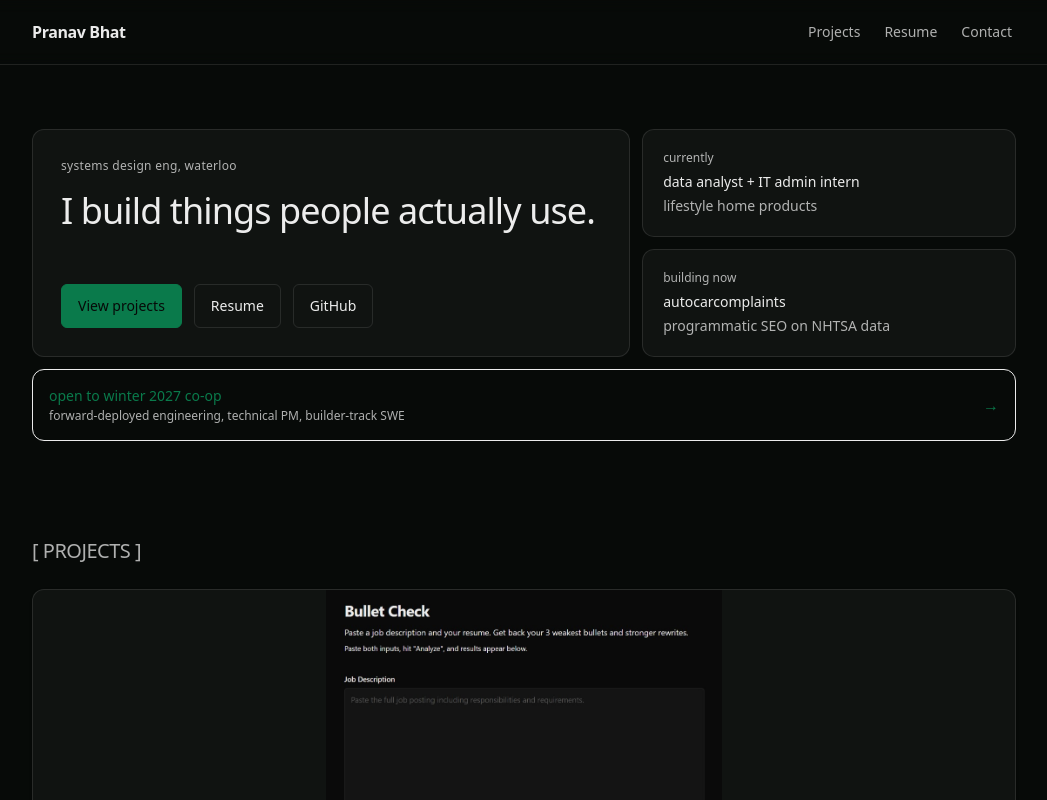
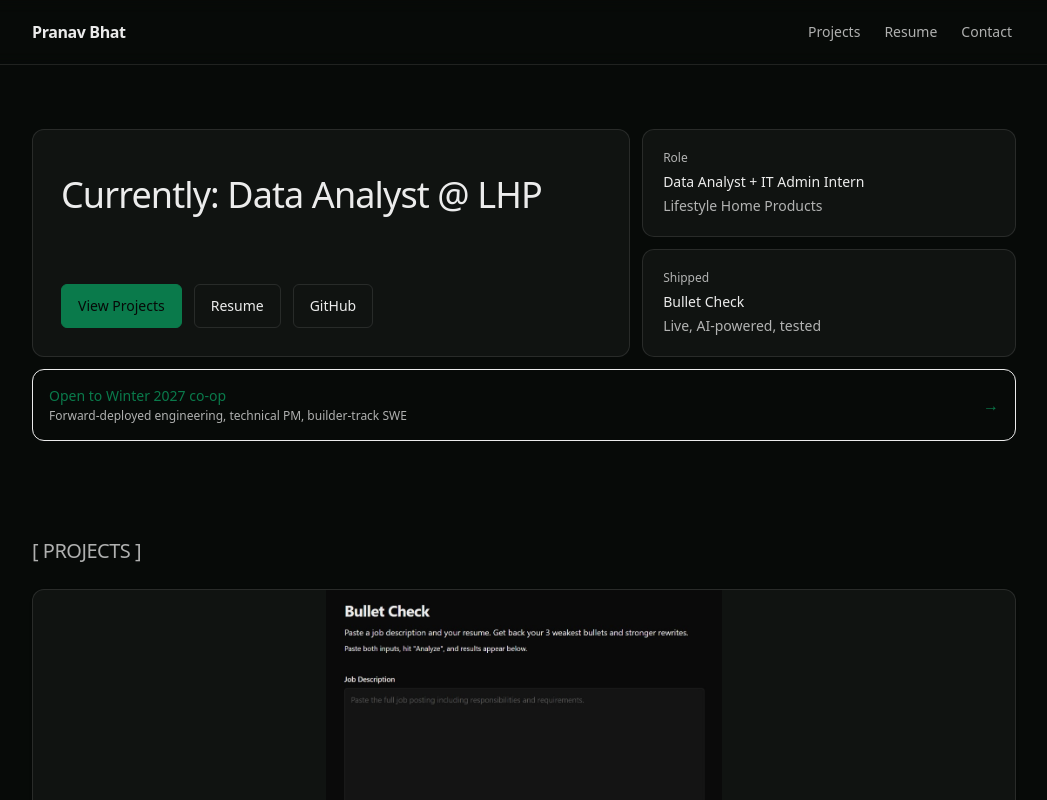
Before and after one commit to bhat-pranav/portfolio, a Next.js app: page / in a window 1280 px wide. Shown: the top 800 px of the page, without its empty margins (116-1163 px from the left). Built offline with nearby package versions, Linux system fonts and the light colour scheme.

Commit message:
changes to hero

```diff
--- /dev/null
+++ b/src/components/hero-typewriter.tsx
@@ -0,0 +1,98 @@
+"use client";
+
+import { useEffect, useState } from "react";
+
+// Rotation list — edit this array to change what "Currently:" cycles through.
+// Nothing below this needs to change when you add, remove, or reorder items.
+const ROTATION: readonly string[] = [
+  "Systems Design Engineering, Waterloo",
+  "Data Analyst @ LHP",
+  "Shipped Bullet Check & JobLens",
+  "Coffee nerd",
+  "Builds in LEGO too",
+];
+
+const TYPE_SPEED_MS = 55;
+const DELETE_SPEED_MS = 35;
+const PAUSE_MS = 1400;
+const CURSOR_BLINK_MS = 500;
+
+type Phase = "typing" | "pausing" | "deleting";
+
+function prefersReducedMotion() {
+  return (
+    typeof window !== "undefined" &&
+    window.matchMedia("(prefers-reduced-motion: reduce)").matches
+  );
+}
+
+export function HeroTypewriter() {
+  const [reducedMotion, setReducedMotion] = useState(prefersReducedMotion);
+  const [typedText, setTypedText] = useState(ROTATION[0]);
+  const [showCursor, setShowCursor] = useState(true);
+
+  useEffect(() => {
+    const query = window.matchMedia("(prefers-reduced-motion: reduce)");
+    const handleChange = (event: MediaQueryListEvent) => setReducedMotion(event.matches);
+    query.addEventListener("change", handleChange);
+    return () => query.removeEventListener("change", handleChange);
+  }, []);
+
+  useEffect(() => {
+    if (reducedMotion) return;
+
+    let wordIndex = 0;
+    let charIndex = 0;
+    let phase: Phase = "typing";
+    let timeoutId: ReturnType<typeof setTimeout>;
+
+    const tick = () => {
+      const word = ROTATION[wordIndex];
+
+      if (phase === "typing") {
+        charIndex += 1;
+        setTypedText(word.slice(0, charIndex));
+        timeoutId = setTimeout(tick, charIndex >= word.length ? PAUSE_MS : TYPE_SPEED_MS);
+        if (charIndex >= word.length) phase = "pausing";
+        return;
+      }
+
+      if (phase === "pausing") {
+        phase = "deleting";
+        timeoutId = setTimeout(tick, DELETE_SPEED_MS);
+        return;
+      }
+
+      charIndex -= 1;
+      setTypedText(word.slice(0, charIndex));
+      if (charIndex <= 0) {
+        wordIndex = (wordIndex + 1) % ROTATION.length;
+        phase = "typing";
+      }
+      timeoutId = setTimeout(tick, DELETE_SPEED_MS);
+    };
+
+    timeoutId = setTimeout(tick, TYPE_SPEED_MS);
+    return () => clearTimeout(timeoutId);
+  }, [reducedMotion]);
+
+  useEffect(() => {
+    if (reducedMotion) return;
+    const intervalId = setInterval(() => setShowCursor((visible) => !visible), CURSOR_BLINK_MS);
+    return () => clearInterval(intervalId);
+  }, [reducedMotion]);
+
+  const displayText = reducedMotion ? ROTATION[0] : typedText;
+
+  return (
+    <>
+      <span aria-hidden="true">{displayText}</span>
+      {reducedMotion ? null : (
+        <span aria-hidden="true" className={showCursor ? "opacity-100" : "opacity-0"}>
+          |
+        </span>
+      )}
+      <span className="sr-only">{ROTATION[0]}</span>
+    </>
+  );
+}
--- a/src/components/hero.tsx
+++ b/src/components/hero.tsx
@@ -1,4 +1,5 @@
 import { ButtonLink } from "@/components/button-link";
+import { HeroTypewriter } from "@/components/hero-typewriter";
 
 export function Hero() {
   return (
@@ -9,20 +10,18 @@ export function Hero() {
       <div className="grid gap-3 sm:grid-cols-[1.6fr_1fr] sm:grid-rows-2">
         <div className="flex flex-col justify-between gap-6 rounded-xl border border-[var(--border)] bg-[var(--panel)] p-7 sm:row-span-2">
           <div>
-            <p className="text-xs tracking-wide text-[var(--muted)]">
-              systems design eng, waterloo
-            </p>
+
             <h1
               id="hero-heading"
               className="mt-3 text-3xl font-medium leading-snug tracking-tight sm:text-4xl"
             >
-              I build things people actually use.
+              Currently: <HeroTypewriter />
             </h1>
           </div>
 
           <div className="flex flex-wrap gap-3">
             <ButtonLink href="/#projects" variant="primary">
-              View projects
+              View Projects
             </ButtonLink>
             <ButtonLink href="/Pranav_Resume_W26.pdf" variant="secondary" external>
               Resume
@@ -38,24 +37,24 @@ export function Hero() {
         </div>
 
         <div className="rounded-xl border border-[var(--border)] bg-[var(--panel)] p-5">
-          <p className="text-xs text-[var(--muted)]">currently</p>
-          <p className="mt-1.5 text-sm font-medium">data analyst + IT admin intern</p>
-          <p className="mt-1 text-sm text-[var(--muted)]">lifestyle home products</p>
+          <p className="text-xs text-[var(--muted)]">Role</p>
+          <p className="mt-1.5 text-sm font-medium">Data Analyst + IT Admin Intern</p>
+          <p className="mt-1 text-sm text-[var(--muted)]">Lifestyle Home Products</p>
         </div>
 
         <div className="rounded-xl border border-[var(--border)] bg-[var(--panel)] p-5">
-          <p className="text-xs text-[var(--muted)]">building now</p>
-          <p className="mt-1.5 text-sm font-medium">autocarcomplaints</p>
-          <p className="mt-1 text-sm text-[var(--muted)]">programmatic SEO on NHTSA data</p>
+          <p className="text-xs text-[var(--muted)]">Shipped</p>
+          <p className="mt-1.5 text-sm font-medium">Bullet Check</p>
+          <p className="mt-1 text-sm text-[var(--muted)]">Live, AI-powered, tested</p>
         </div>
 
         <div className="flex items-center justify-between gap-4 rounded-xl border border-[var(--accent)/0.35] bg-[var(--accent)/0.08] p-4 sm:col-span-2">
           <div>
             <p className="text-sm font-medium text-[var(--accent)]">
-              open to winter 2027 co-op
+              Open to Winter 2027 co-op
             </p>
             <p className="mt-0.5 text-xs text-[var(--muted)]">
-              forward-deployed engineering, technical PM, builder-track SWE
+              Forward-deployed engineering, technical PM, builder-track SWE
             </p>
           </div>
           <span aria-hidden="true" className="text-[var(--accent)]">
```
